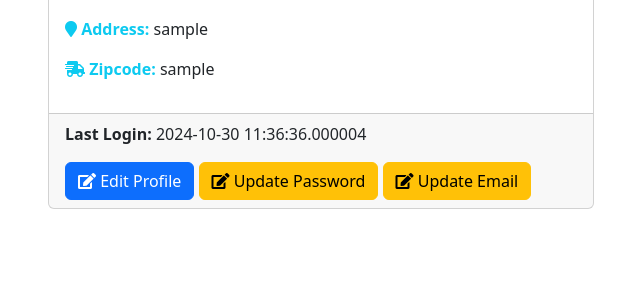
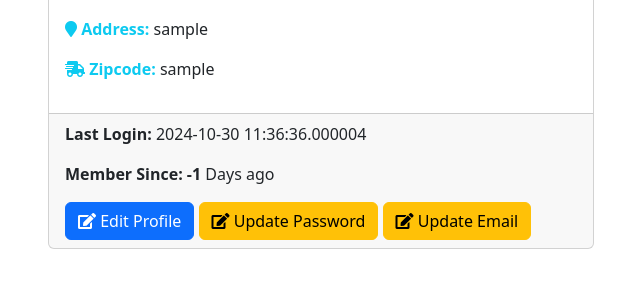
Before and after one commit to HosseinFarah/Cosmetics-online-store, a Flask app: page /auth/profile in a window 1280 px wide. Shown: the part 279-567 px from the top of the page, without its empty margins (34-674 px from the left). Run offline with Flask 3, Linux system fonts and the light colour scheme; the visitor is signed in with stand-in values (Sample User, id 1); data that the repository does not hold is empty; parts of the project's set-up code (start-up, migrations or seed data) failed here and were passed over; some libraries are stand-ins or nearby versions.

Commit message:
update image size functionality

```diff
--- a/app/auth/views.py
+++ b/app/auth/views.py
@@ -135,7 +135,8 @@ def reset_password(token):
 @login_required
 def profile():
     user=current_user
-    return render_template('auth/profile.html', title='Profile', user=user)
+    member_since = datetime.now(timezone('Europe/Helsinki')) - user.created_at.replace(tzinfo=timezone('Europe/Helsinki'))
+    return render_template('auth/profile.html', title='Profile', user=user, member_since=member_since.days)
 
 @auth.route('/update_profile', methods=['GET', 'POST'])
 @login_required
--- a/app/forms.py
+++ b/app/forms.py
@@ -20,6 +20,7 @@ def img_size(max_size, message=None):
             size = field.data.tell()
             if size > max_size:
                 raise ValidationError(message or 'File size must be less than %d bytes' % max_size)
+            field.data.seek(0) # Seek back to beginning of file
     return _img_size
 
 class RegistrationForm(FlaskForm):
@@ -51,9 +52,8 @@ class UpdateAccountForm(FlaskForm):
     address = StringField('Address', validators=[DataRequired(),Regexp("^[a-zåäöA-ZÅÄÖ0-9'\\- ]+$", message='Only letters, numbers, hyphens and apostrophes allowed')])
     zipcode = StringField('Zip Code', validators=[DataRequired(),Regexp("^[0-9]{5}$", message='Zip code must be 5 digits long')])
     phone = StringField('Phone Number', validators=[DataRequired(),Regexp("^[\d\s\-\+\(\)]{1,15}$", message='Phone number must have at most 15 digits and can contain numbers, spaces, hyphens, plus signs and parentheses')])
-    image = FileField('Update Profile Picture', validators=[FileAllowed(['jpg', 'png', 'jpeg', 'gif'], 'Only jpg, png, jpeg and gif files allowed')])
+    image = FileField('Update Profile Picture', validators=[FileAllowed(['jpg', 'png', 'jpeg', 'gif'], 'Only jpg, png, jpeg and gif files allowed'),img_size(1*1024*1024, message='Image size must be less than 1MB')])
     submit = SubmitField('Update')
-
 
     def validate_phone(self, phone):
         if phone.data != current_user.phone:
--- a/app/templates/auth/profile.html
+++ b/app/templates/auth/profile.html
@@ -19,6 +19,7 @@
                     </div>
                     <div class="card-footer">
                         <p><strong>Last Login:</strong> {{ user.last_login}}</p>
+                        <p><strong>Member Since: {{ member_since }} </strong> Days ago</p>
                         <a href="{{ url_for('auth.update_profile') }}" class="btn btn-primary"><i class="fa fa-edit"></i> Edit Profile</a>
                         <a href="{{ url_for('auth.update_password') }}" class="btn btn-warning"><i class="fa fa-edit"></i> Update Password</a>
                         <a href="{{ url_for('auth.reset_email_request') }}" class="btn btn-warning"><i class="fa fa-edit"></i> Update Email</a>
```
Also changed, not shown: app/static/uploads/users/16_unnamed.jpg (added), 1 other file.
